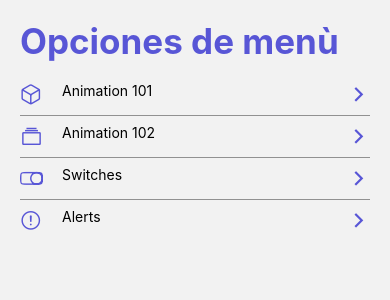
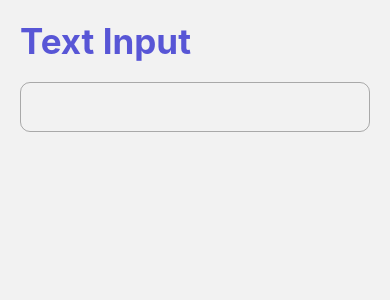
Before and after one commit to silviafer-dev/RNComponents, a React Native app: screen /TextInputScreen in a window 390 px wide. Shown: the top 300 px of the page. Built offline with nearby package versions, Linux system fonts and the light colour scheme.

Commit message:
Add inputText in inputScreen component

```diff
--- a/src/data/menuItems.tsx
+++ b/src/data/menuItems.tsx
@@ -21,4 +21,9 @@
     icon: 'alert-circle-outline',
     component: 'AlertScreen',
   },
+  {
+    name: 'Text Input',
+    icon: 'document-text-outline',
+    component: 'TextInputScreen',
+  },
 ];
--- a/src/navigator/Navigator.tsx
+++ b/src/navigator/Navigator.tsx
@@ -5,7 +5,8 @@
 import { Animation102Screen } from '../screens/Animation102Screen ';
 import { Animation101Screen } from '../screens/Animation101Screen';
 import { SwitchScreen } from '../screens/SwitchScreen';
-import { AlertScreen } from '../components/AlertScreen';
+import { AlertScreen } from '../screens/AlertScreen';
+import { TextInputScreen } from '../screens/TextInputScreen';
 
 const Stack = createStackNavigator();
 
@@ -20,6 +21,7 @@
       <Stack.Screen name="Animation102Screen" component={Animation102Screen} />
       <Stack.Screen name="SwitchScreen" component={SwitchScreen} />
       <Stack.Screen name="AlertScreen" component={AlertScreen} />
+      <Stack.Screen name="TextInputScreen" component={TextInputScreen} />
     </Stack.Navigator>
   );
 }
--- a/src/components/AlertScreen.tsx
+++ b/src/screens/AlertScreen.tsx
@@ -1,7 +1,7 @@
 import React from 'react';
 import { Alert, Button, View } from 'react-native';
 import prompt from 'react-native-prompt-android';
-import { HeaderTitle } from './HeaderTitle';
+import { HeaderTitle } from '../components/HeaderTitle';
 import { styles } from '../theme/appTheme';
 
 export const AlertScreen = () => {
@@ -23,7 +23,7 @@
       },
     );
 
-  const showPromt = () => {
+  const showPrompt = () => {
     prompt(
       'Enter password',
       'Enter your password to claim your $1.5B in lottery winnings',
@@ -61,7 +61,7 @@
       <HeaderTitle title="Alerts" />
       <Button title="Show Alert" onPress={showAlert} />
       <View style={{ height: 10 }} />
-      <Button title="Show Prompt" onPress={showPromt} />
+      <Button title="Show Prompt" onPress={showPrompt} />
     </View>
   );
 };
--- /dev/null
+++ b/src/screens/TextInputScreen.tsx
@@ -0,0 +1,22 @@
+import React from 'react';
+import { StyleSheet, TextInput, View } from 'react-native';
+import { HeaderTitle } from '../components/HeaderTitle';
+import { styles } from '../theme/appTheme';
+
+export const TextInputScreen = () => {
+  return (
+    <View style={styles.globalMargin}>
+      <HeaderTitle title="Text Input" />
+      <TextInput style={stylesScreen.inputStyle} />
+    </View>
+  );
+};
+const stylesScreen = StyleSheet.create({
+  inputStyle: {
+    borderWidth: 1,
+    borderColor: 'rgba(0,0,0,0.3)',
+    height: 50,
+    paddingHorizontal: 10,
+    borderRadius: 10,
+  },
+});
```
